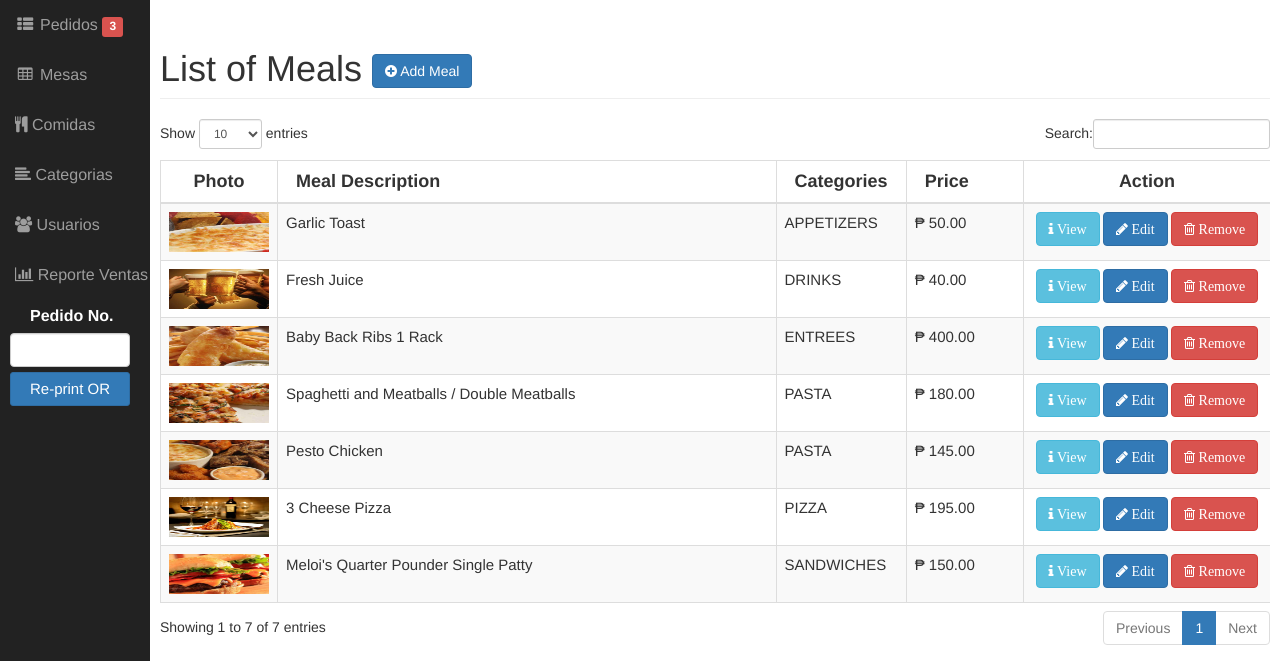
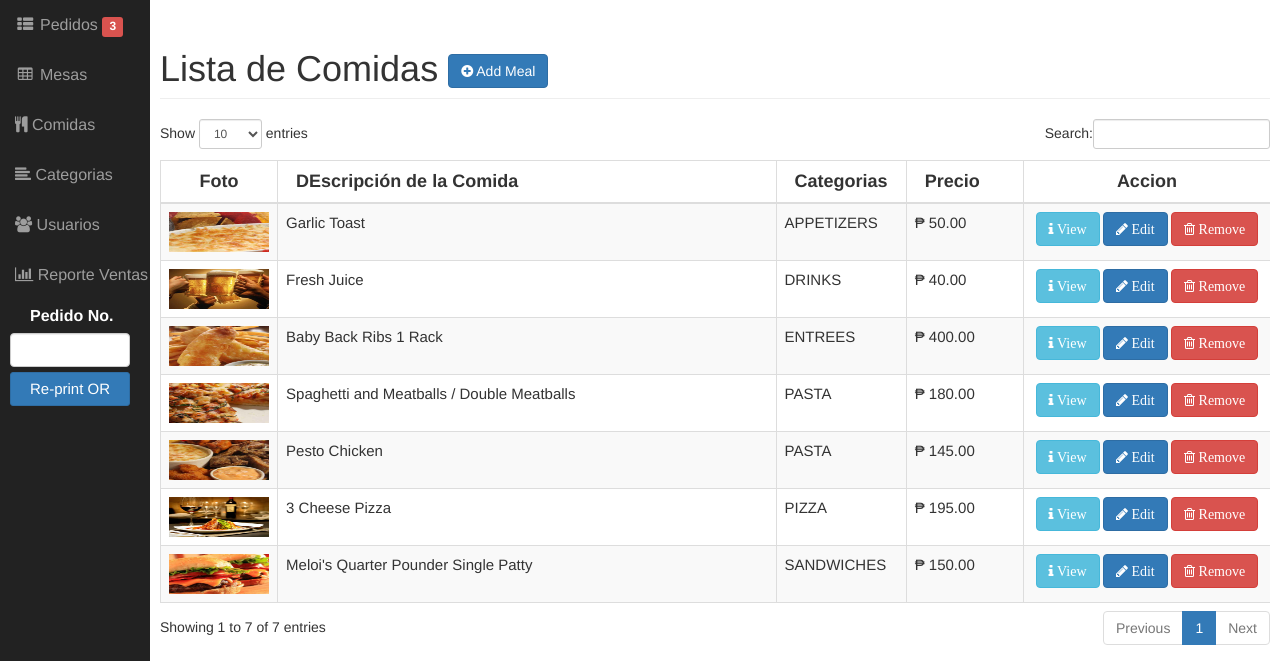
Before and after one commit to percy-cy10/Ordering, a PHP site: page /admin/meals/?view=waiter1 in a window 1280 px wide. Shown: the part 51-712 px from the top of the page. Run offline with PHP 8.4, Linux system fonts and the light colour scheme; the visitor is signed in with stand-in values (Sample User, id 1); data comes from the database, SQL or seed files in the repository.

Commit message:
faaaaaaaraon

```diff
--- a/admin/meals/add.php
+++ b/admin/meals/add.php
@@ -10,7 +10,7 @@ if(!$_SESSION['ADMIN_ROLE']=='Administrator'){
  <form class="form-horizontal span6" action="controller.php?action=add" method="POST" enctype="multipart/form-data">
  <div class="row">
          <div class="col-lg-12">
-            <h1 class="page-header">Add New Meal</h1>
+            <h1 class="page-header">Agregar nueva comida</h1>
           </div>
           <!-- /.col-lg-12 -->
        </div>
@@ -30,7 +30,7 @@ if(!$_SESSION['ADMIN_ROLE']=='Administrator'){
 
                       <div class="col-md-8">
                        <select class="form-control input-lg" name="CATEGORYID" id="CATEGORYID">
-                          <option value="None">Select Category</option>
+                          <option value="None">Selecciona una categoría</option>
                           <?php
                             //Statement
                           $mydb->setQuery("SELECT * FROM `tblcategory`");
--- a/admin/meals/edit.php
+++ b/admin/meals/edit.php
@@ -18,7 +18,7 @@ if(!$_SESSION['ADMIN_ROLE']=='Administrator'){
 
         <div class="row">
          <div class="col-lg-12">
-            <h1 class="page-header">Update Meal</h1>
+            <h1 class="page-header">Actualizar Comida</h1>
           </div>
           <!-- /.col-lg-12 -->
        </div>
@@ -27,7 +27,7 @@ if(!$_SESSION['ADMIN_ROLE']=='Administrator'){
              <div class="form-group">
                     <div class="col-md-8">
                       <label style="font-size: 20px;" class="col-md-4 control-label" for=
-                      "MEALS">Meal:</label>
+                      "MEALS">Comida:</label>
 
                       <div class="col-md-8">
                             <input type="hidden" name="MEALID" value="<?php echo $singlemeal->MEALID;  ?>">
@@ -40,7 +40,7 @@ if(!$_SESSION['ADMIN_ROLE']=='Administrator'){
                   <div class="form-group">
                     <div class="col-md-8">
                       <label style="font-size: 20px;" class="col-md-4 control-label" for=
-                      "CATEGORYID">Category:</label>
+                      "CATEGORYID">Categoria:</label>
 
                       <div class="col-md-8">
                        <select class="form-control input-lg" name="CATEGORYID" id="CATEGORYID">
--- a/admin/meals/list.php
+++ b/admin/meals/list.php
@@ -8,7 +8,7 @@
 
 		<div class="row">
        	 <div class="col-lg-12">
-            <h1 class="page-header">List of Meals  <a href="index.php?view=add" class="btn btn-primary btn-s  ">  <i class="fa fa-plus-circle fw-fa"></i> Add Meal</a>  </h1>
+            <h1 class="page-header">Lista de Comidas  <a href="index.php?view=add" class="btn btn-primary btn-s  ">  <i class="fa fa-plus-circle fw-fa"></i> Add Meal</a>  </h1>
        		</div>
         	<!-- /.col-lg-12 -->
    		 </div>
@@ -18,11 +18,11 @@
 
 				  <thead style="font-size: 18px;">
 				  	<tr>
-				  		<th style="text-align: center;">Photo</th>
-				  		<th>Meal Description</th>
-				  		<th>Categories</th>
-				  		<th>Price</th>
-				  		<th style="text-align: center;">Action</th>
+				  		<th style="text-align: center;">Foto</th>
+				  		<th>DEscripción de la Comida</th>
+				  		<th>Categorias</th>
+				  		<th>Precio</th>
+				  		<th style="text-align: center;">Accion</th>
 				  	</tr>
 				  </thead>
 
@@ -67,7 +67,7 @@
                                     <button class="close" data-dismiss="modal" type=
                                     "button">x</button>
 
-                                    <h4 class="modal-title" id="myModalLabel">Image.</h4>
+                                    <h4 class="modal-title" id="myModalLabel">Imagen.</h4>
                                 </div>
 
                                 <form action="<?php echo web_root; ?>admin/meals/controller.php?action=photos" enctype="multipart/form-data" method=
@@ -93,8 +93,8 @@
 
                                     <div class="modal-footer">
                                         <button class="btn btn-default" data-dismiss="modal" type=
-                                        "button">Close</button> <button class="btn btn-primary"
-                                        name="savephoto" type="submit">Upload Photo</button>
+                                        "button">Cerrar</button> <button class="btn btn-primary"
+                                        name="savephoto" type="submit">Subir foto</button>
                                     </div>
                                 </form>
                             </div><!-- /.modal-content
--- a/admin/meals/view.php
+++ b/admin/meals/view.php
@@ -31,7 +31,7 @@ if(!$_SESSION['ADMIN_ROLE']=='Administrator'){
                     <tr>
                         <td>
                             <strong style="font-size: 20px;">
-                                   Meal
+                                   Comida
                             </strong>
                         </td>
                         <td style="font-size: 20px;" class="text-primary">
@@ -42,7 +42,7 @@ if(!$_SESSION['ADMIN_ROLE']=='Administrator'){
                         <td>
                             <strong style="font-size: 20px;">
                                 <!-- <span class="glyphicon glyphicon-cloud text-primary"></span>   -->
-                                Category
+                                Categoria
                             </strong>
                         </td>
                         <td style="font-size: 20px;" class="text-primary">
@@ -54,7 +54,7 @@ if(!$_SESSION['ADMIN_ROLE']=='Administrator'){
                         <td>
                             <strong style="font-size: 20px;">
                                 <!-- <span class="glyphicon glyphicon-bookmark text-primary"></span>  -->
-                                Price
+                                Precio
                             </strong>
                         </td>
                         <td style="font-size: 20px;" class="text-primary">
```
